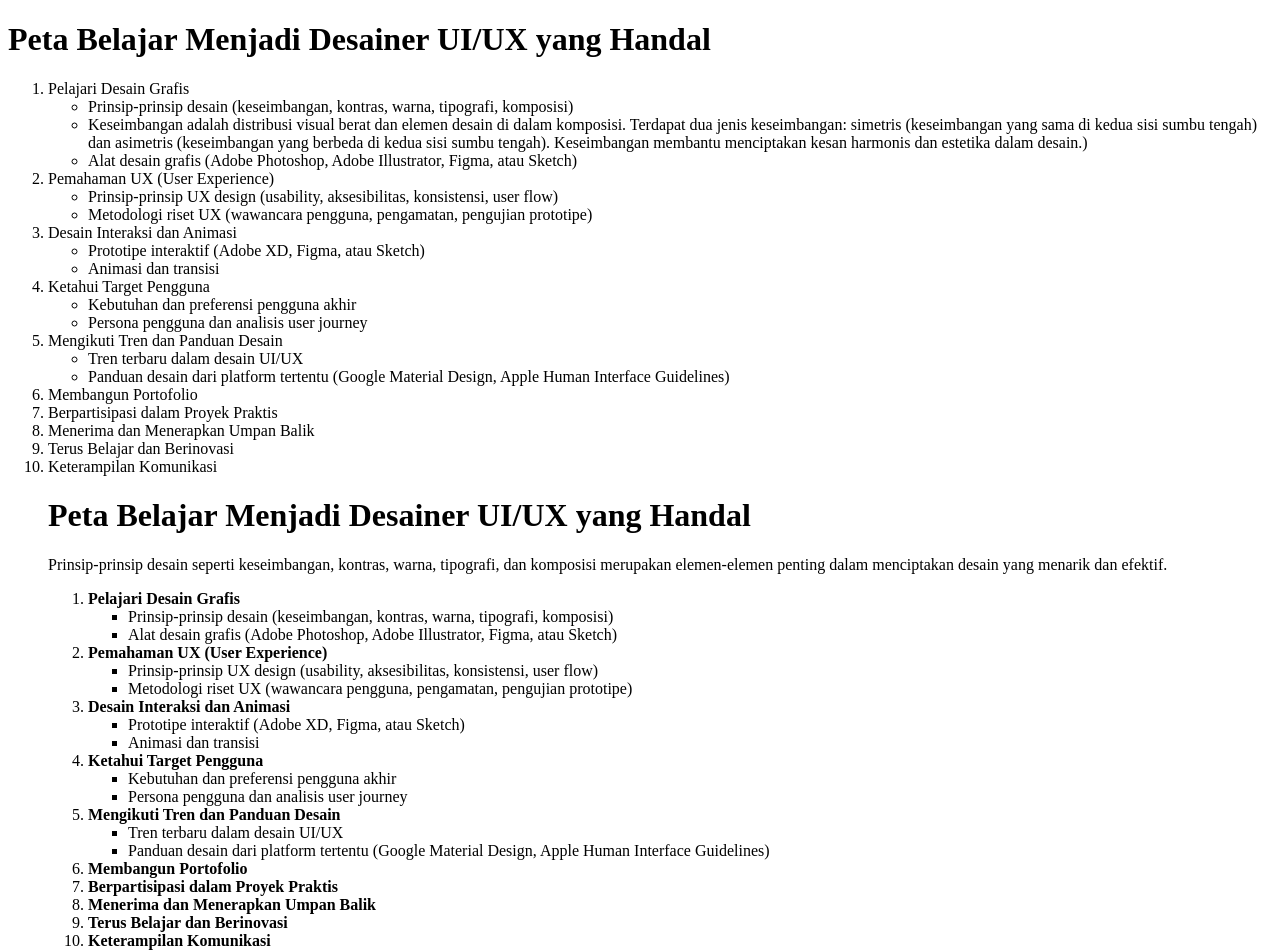
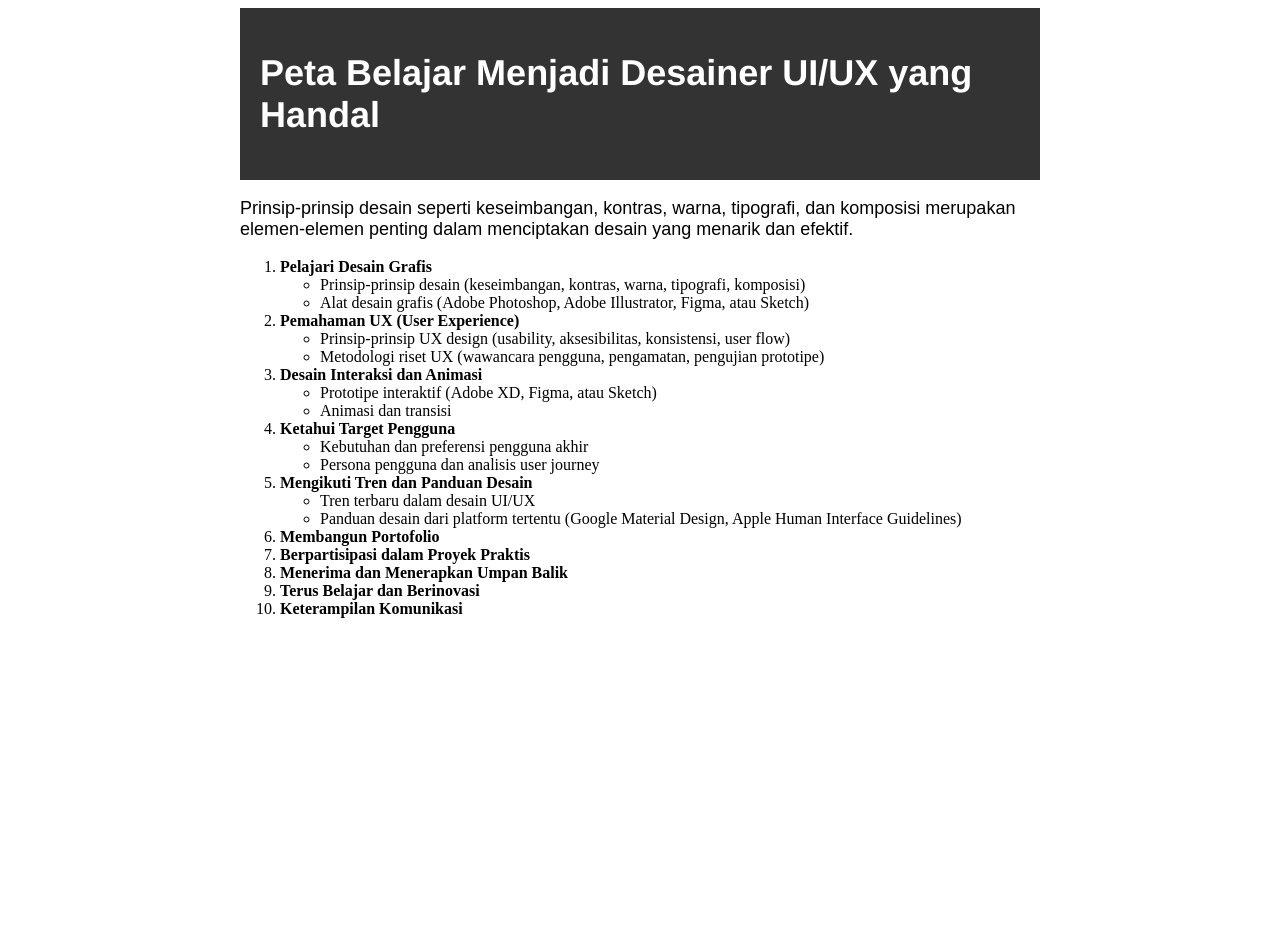
Before and after one commit to chynthia14/chynthia14.github.io, a plain HTML site: page index.html in a window 1280 px wide. After the commit the page ends 800 px from the top, so only its background shows below. Drawn offline with Linux system fonts and the light colour scheme.

Commit message:
index.html

```diff
--- a/index.html
+++ b/index.html
@@ -2,49 +2,39 @@
 <html>
 <head>
   <title><strong>Peta Belajar Menjadi Desainer UI/UX yang Handal</strong></title>
+  <style>
+    /* Contoh penggunaan keseimbangan dan komposisi */
+    .container {
+      width: 800px;
+      margin: 0 auto;
+    }
+
+    /* Contoh penggunaan kontras warna */
+    .header {
+      background-color: #333;
+      color: #fff;
+      padding: 20px;
+    }
+
+    /* Contoh penggunaan tipografi */
+    h1 {
+      font-family: 'Helvetica', sans-serif;
+      font-size: 36px;
+      font-weight: bold;
+    }
+
+    p {
+      font-family: 'Arial', sans-serif;
+      font-size: 18px;
+    }
+  </style>
 </head>
 <body>
-  <h1>Peta Belajar Menjadi Desainer UI/UX yang Handal</h1>
-  <ol>
-    <li>Pelajari Desain Grafis
-      <ul>
-        <li>Prinsip-prinsip desain (keseimbangan, kontras, warna, tipografi, komposisi)</li>
-         <li>Keseimbangan adalah distribusi visual berat dan elemen desain di dalam komposisi.
-Terdapat dua jenis keseimbangan: simetris (keseimbangan yang sama di kedua sisi sumbu tengah) dan asimetris (keseimbangan yang berbeda di kedua sisi sumbu tengah).
-Keseimbangan membantu menciptakan kesan harmonis dan estetika dalam desain.)</li>
-        <li>Alat desain grafis (Adobe Photoshop, Adobe Illustrator, Figma, atau Sketch)</li>
-      </ul>
-    </li>
-    <li>Pemahaman UX (User Experience)
-      <ul>
-        <li>Prinsip-prinsip UX design (usability, aksesibilitas, konsistensi, user flow)</li>
-        <li>Metodologi riset UX (wawancara pengguna, pengamatan, pengujian prototipe)</li>
-      </ul>
-    </li>
-    <li>Desain Interaksi dan Animasi
-      <ul>
-        <li>Prototipe interaktif (Adobe XD, Figma, atau Sketch)</li>
-        <li>Animasi dan transisi</li>
-      </ul>
-    </li>
-    <li>Ketahui Target Pengguna
-      <ul>
-        <li>Kebutuhan dan preferensi pengguna akhir</li>
-        <li>Persona pengguna dan analisis user journey</li>
-      </ul>
-    </li>
-    <li>Mengikuti Tren dan Panduan Desain
-      <ul>
-        <li>Tren terbaru dalam desain UI/UX</li>
-        <li>Panduan desain dari platform tertentu (Google Material Design, Apple Human Interface Guidelines)</li>
-      </ul>
-    </li>
-    <li>Membangun Portofolio</li>
-    <li>Berpartisipasi dalam Proyek Praktis</li>
-    <li>Menerima dan Menerapkan Umpan Balik</li>
-    <li>Terus Belajar dan Berinovasi</li>
-    <li>Keterampilan Komunikasi</li>
-    <h1><strong>Peta Belajar Menjadi Desainer UI/UX yang Handal</strong></h1>
+  <div class="container">
+    <!-- Contoh penggunaan keseimbangan dan komposisi -->
+    <div class="header">
+      <!-- Contoh penggunaan kontras warna -->
+      <h1><strong>Peta Belajar Menjadi Desainer UI/UX yang Handal</strong></h1>
     </div>
 
     <!-- Contoh penggunaan tipografi -->
@@ -90,6 +80,7 @@ Keseimbangan membantu menciptakan kesan harmonis dan estetika dalam desain.)</li
       <li><strong>Terus Belajar dan Berinovasi</strong></li>
       <li><strong>Keterampilan Komunikasi</strong></li>
     </ol>
-  </ol>
+
+  </div>
 </body>
 </html>
```
